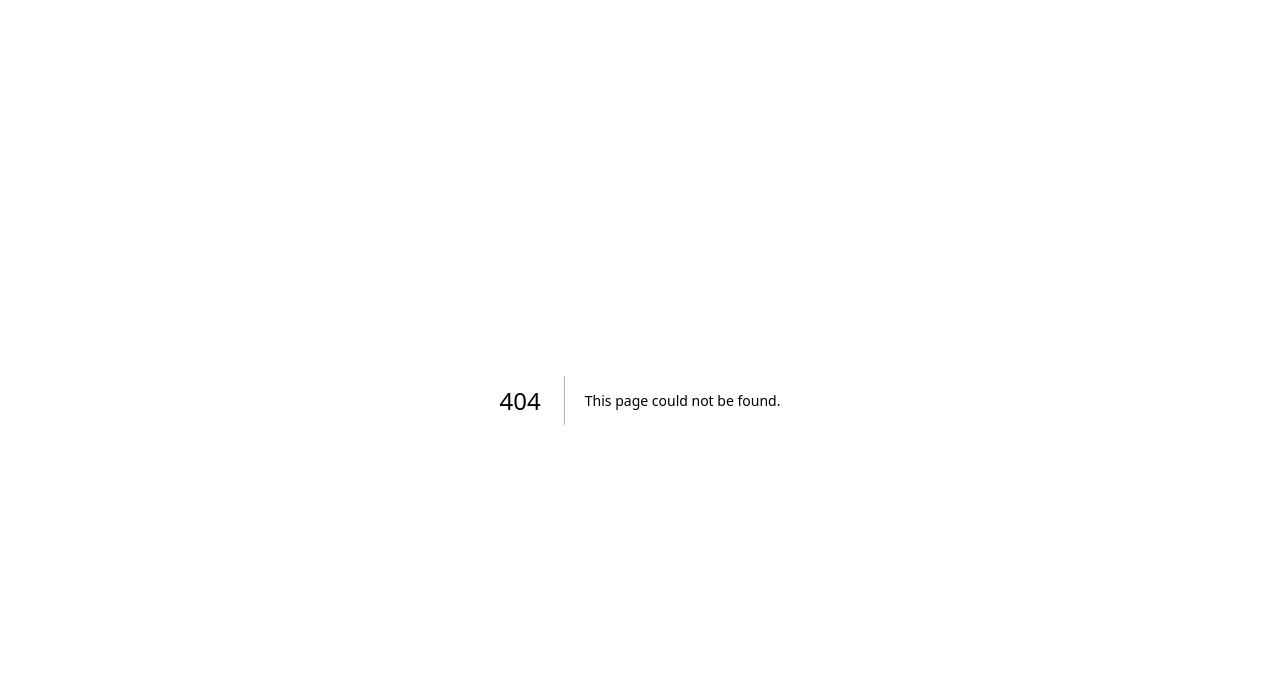
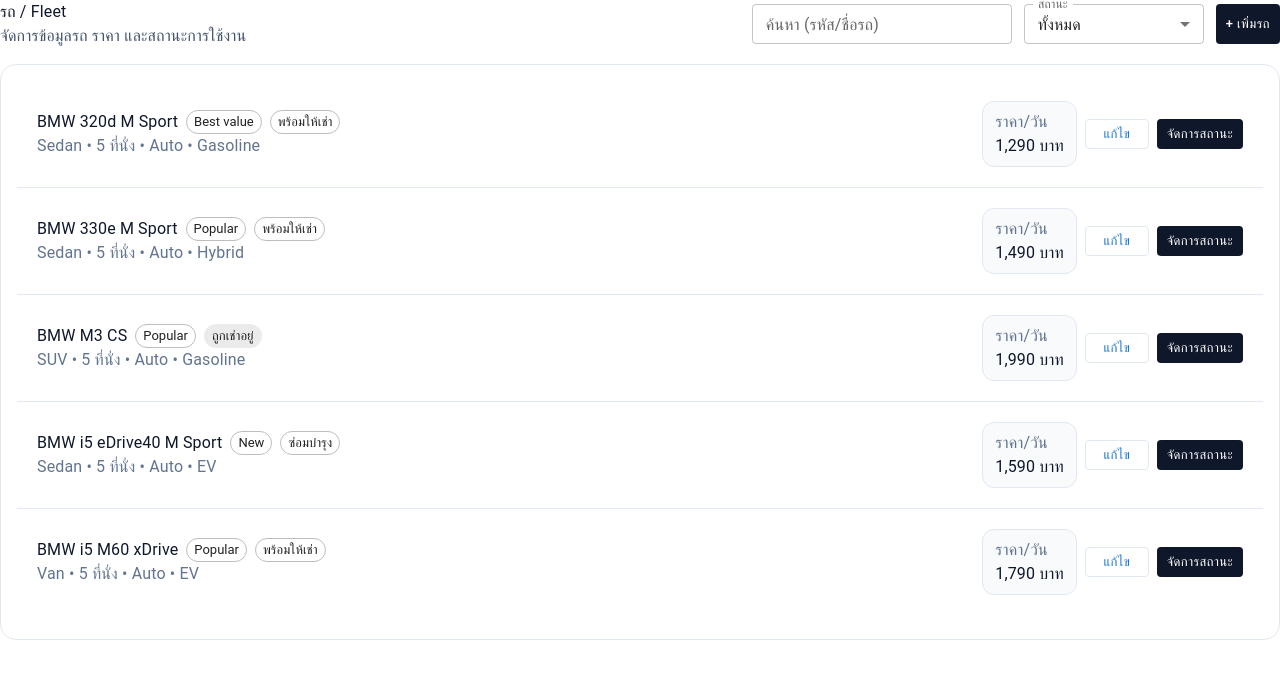
Before and after one commit to Pachared42/RentFlow-Admin-Dashboard, a Next.js app: page /admin/cars in a window 1280 px wide. Before the commit this address had no page. Shown: the top 678 px of the page. Built offline with nearby package versions, Linux system fonts and the light colour scheme.

Commit message:
Create page.tsx

```diff
--- /dev/null
+++ b/app/admin/cars/page.tsx
@@ -0,0 +1,143 @@
+"use client";
+
+import * as React from "react";
+import {
+    Box,
+    Card,
+    CardContent,
+    Typography,
+    Stack,
+    TextField,
+    MenuItem,
+    Chip,
+    Button,
+    Divider,
+} from "@mui/material";
+
+type CarStatus = "available" | "rented" | "maintenance" | "hidden";
+type CarRow = {
+    id: string;
+    name: string;
+    type: "Economy" | "Sedan" | "SUV" | "Van";
+    seats: number;
+    transmission: "Auto" | "Manual";
+    fuel: "Gasoline" | "Hybrid" | "EV";
+    pricePerDay: number;
+    badge?: string;
+    status: CarStatus;
+};
+
+const SEED: CarRow[] = [
+    { id: "c1", name: "BMW 320d M Sport", type: "Sedan", seats: 5, transmission: "Auto", fuel: "Gasoline", pricePerDay: 1290, badge: "Best value", status: "available" },
+    { id: "c2", name: "BMW 330e M Sport", type: "Sedan", seats: 5, transmission: "Auto", fuel: "Hybrid", pricePerDay: 1490, badge: "Popular", status: "available" },
+    { id: "c3", name: "BMW M3 CS", type: "SUV", seats: 5, transmission: "Auto", fuel: "Gasoline", pricePerDay: 1990, badge: "Popular", status: "rented" },
+    { id: "c4", name: "BMW i5 eDrive40 M Sport", type: "Sedan", seats: 5, transmission: "Auto", fuel: "EV", pricePerDay: 1590, badge: "New", status: "maintenance" },
+    { id: "c5", name: "BMW i5 M60 xDrive", type: "Van", seats: 5, transmission: "Auto", fuel: "EV", pricePerDay: 1790, badge: "Popular", status: "available" },
+];
+
+function formatTHB(n: number) {
+    const value = Number.isFinite(n) ? n : 0;
+    const num = new Intl.NumberFormat("th-TH", { maximumFractionDigits: 0 }).format(value);
+    return `${num} บาท`;
+}
+
+function StatusChip({ s }: { s: CarStatus }) {
+    const map: Record<CarStatus, { label: string; variant: "filled" | "outlined" }> = {
+        available: { label: "พร้อมให้เช่า", variant: "outlined" },
+        rented: { label: "ถูกเช่าอยู่", variant: "filled" },
+        maintenance: { label: "ซ่อมบำรุง", variant: "outlined" },
+        hidden: { label: "ซ่อน", variant: "outlined" },
+    };
+    const m = map[s];
+    return <Chip size="small" label={m.label} variant={m.variant} />;
+}
+
+export default function AdminCarsPage() {
+    const [q, setQ] = React.useState("");
+    const [status, setStatus] = React.useState<CarStatus | "all">("all");
+
+    const rows = React.useMemo(() => {
+        return SEED.filter((r) => {
+            const okQ = !q || r.name.toLowerCase().includes(q.toLowerCase()) || r.id.toLowerCase().includes(q.toLowerCase());
+            const okS = status === "all" ? true : r.status === status;
+            return okQ && okS;
+        });
+    }, [q, status]);
+
+    return (
+        <Box className="grid gap-4">
+            <Stack direction={{ xs: "column", md: "row" }} spacing={2} className="items-start md:items-center justify-between">
+                <Box>
+                    <Typography className="text-xl font-extrabold text-slate-900">รถ / Fleet</Typography>
+                    <Typography className="text-sm text-slate-600">จัดการข้อมูลรถ ราคา และสถานะการใช้งาน</Typography>
+                </Box>
+
+                <Stack direction={{ xs: "column", sm: "row" }} spacing={1.5} className="w-full md:w-auto">
+                    <TextField size="small" label="ค้นหา (รหัส/ชื่อรถ)" value={q} onChange={(e) => setQ(e.target.value)} className="w-full sm:w-65" />
+                    <TextField size="small" select label="สถานะ" value={status} onChange={(e) => setStatus(e.target.value as any)} className="w-full sm:w-45">
+                        <MenuItem value="all">ทั้งหมด</MenuItem>
+                        <MenuItem value="available">พร้อมให้เช่า</MenuItem>
+                        <MenuItem value="rented">ถูกเช่าอยู่</MenuItem>
+                        <MenuItem value="maintenance">ซ่อมบำรุง</MenuItem>
+                        <MenuItem value="hidden">ซ่อน</MenuItem>
+                    </TextField>
+                    <Button
+                        variant="contained"
+                        size="small"
+                        sx={{ textTransform: "none", bgcolor: "rgb(15 23 42)", boxShadow: "none", "&:hover": { bgcolor: "rgb(2 6 23)", boxShadow: "none" } }}
+                    >
+                        + เพิ่มรถ
+                    </Button>
+                </Stack>
+            </Stack>
+
+            <Card elevation={0} className="rounded-2xl! border border-slate-200 bg-white">
+                <CardContent className="p-0">
+                    {rows.map((c, idx) => (
+                        <Box key={c.id}>
+                            <Box className="p-4 sm:p-5">
+                                <Stack direction={{ xs: "column", md: "row" }} spacing={2} className="items-start md:items-center justify-between">
+                                    <Box>
+                                        <Stack direction="row" spacing={1} className="items-center">
+                                            <Typography className="text-sm font-bold text-slate-900">{c.name}</Typography>
+                                            {c.badge ? <Chip size="small" label={c.badge} variant="outlined" /> : null}
+                                            <StatusChip s={c.status} />
+                                        </Stack>
+                                        <Typography className="mt-1 text-xs text-slate-500">
+                                            {c.type} • {c.seats} ที่นั่ง • {c.transmission} • {c.fuel}
+                                        </Typography>
+                                    </Box>
+
+                                    <Stack direction="row" spacing={1} className="items-center justify-end w-full md:w-auto">
+                                        <Box className="rounded-xl border border-slate-200 bg-slate-50 px-3 py-2">
+                                            <Typography className="text-xs text-slate-500">ราคา/วัน</Typography>
+                                            <Typography className="text-sm font-semibold text-slate-900">{formatTHB(c.pricePerDay)}</Typography>
+                                        </Box>
+                                        <Button size="small" variant="outlined" sx={{ textTransform: "none", borderColor: "rgb(226 232 240)" }}>
+                                            แก้ไข
+                                        </Button>
+                                        <Button
+                                            size="small"
+                                            variant="contained"
+                                            sx={{ textTransform: "none", bgcolor: "rgb(15 23 42)", boxShadow: "none", "&:hover": { bgcolor: "rgb(2 6 23)", boxShadow: "none" } }}
+                                        >
+                                            จัดการสถานะ
+                                        </Button>
+                                    </Stack>
+                                </Stack>
+                            </Box>
+
+                            {idx !== rows.length - 1 ? <Divider className="border-slate-200!" /> : null}
+                        </Box>
+                    ))}
+
+                    {!rows.length ? (
+                        <Box className="p-8 text-center">
+                            <Typography className="text-sm text-slate-600">ไม่พบรายการรถ</Typography>
+                        </Box>
+                    ) : null}
+                </CardContent>
+            </Card>
+        </Box>
+    );
+}
```
